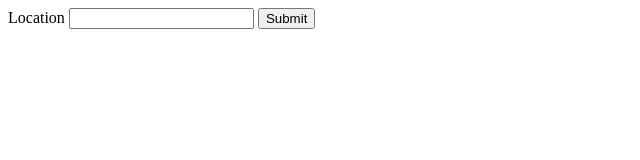
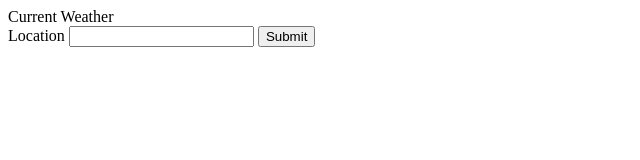
Before and after one commit to Classroom899/hw-06-weather-apis, a plain HTML site: page index.html in a window 1280 px wide. Shown: the whole page, without its empty margins (0-640 px from the left). Drawn offline with nearby package versions, Linux system fonts and the light colour scheme; no server answers.

Commit message:
Change the layout

```diff
--- a/index.html
+++ b/index.html
@@ -11,6 +11,13 @@
 <!--Create weather dashboard that will run in the broser and feature dynamically updated HTML and CSS-->
 
 <body>
+
+    <div class="container">
+        <hi>Current Weather</hi>
+
+        <!--Add a city's weather information button goes here-->
+        <div id="city-weather"></div>
+
         <!--Select Box-->
         <form id="weather-location-form">
 
@@ -23,6 +30,21 @@
             <!--Add a submit button-->
             <button id="submitButton" type="submit" value="submitInput">Submit</button>
         </form>
+
+        <!--Previous searches will go here-->
+
+
+
+
+
+
+
+
+
+
+    </div>
+
+
 
 </body>
 
```
Lines whose indentation alone changed are shown as unchanged.
